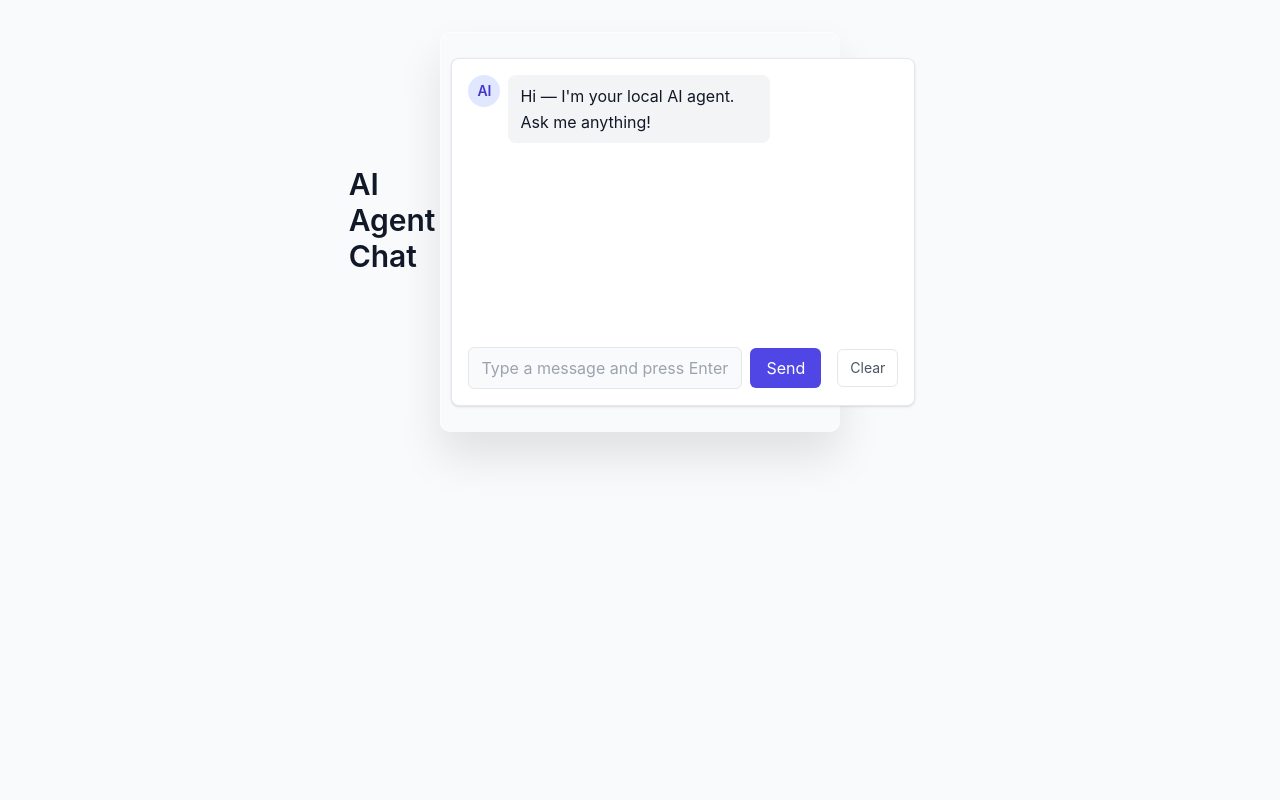
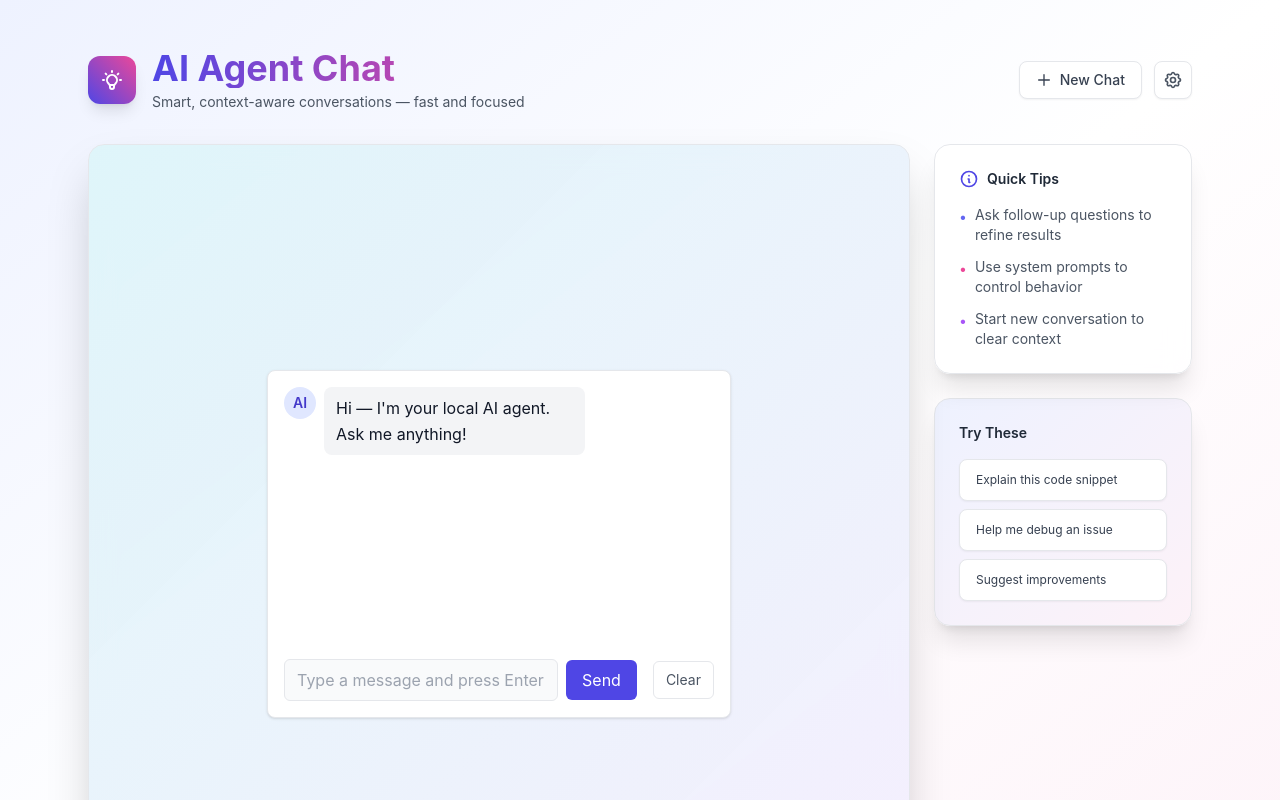
Before and after one commit to shubham21155102/portfolio, a Next.js app in the folder apps/web/: page /chat in a window 1280 px wide. Shown: the top 800 px of the page. Built offline with nearby package versions, Linux system fonts and the light colour scheme; no server answers.

Commit message:
modern UI

```diff
--- a/apps/web/app/chat/page.tsx
+++ b/apps/web/app/chat/page.tsx
@@ -3,10 +3,97 @@ import ChatBot from "../components/ChatBot"
 
 export default function Page() {
   return (
-    <main className="min-h-screen bg-gray-50 dark:bg-gray-900 py-8">
-      <div className="container mx-auto px-4">
-        <h1 className="text-3xl font-semibold mb-6 text-gray-900 dark:text-gray-100">AI Agent Chat</h1>
-        <ChatBot />
+    <main className="min-h-screen bg-gradient-to-br from-indigo-50 via-white to-pink-50 dark:from-gray-950 dark:via-gray-900 dark:to-black py-12">
+      <div className="max-w-6xl mx-auto px-6">
+        {/* Header Section */}
+        <header className="mb-8 flex flex-col sm:flex-row items-start sm:items-center justify-between gap-4">
+          <div className="flex items-center gap-4">
+            <div className="flex items-center justify-center h-12 w-12 rounded-xl bg-gradient-to-tr from-indigo-600 to-pink-500 text-white font-bold shadow-lg">
+              <svg xmlns="http://www.w3.org/2000/svg" className="h-6 w-6" fill="none" viewBox="0 0 24 24" stroke="currentColor">
+                <path strokeLinecap="round" strokeLinejoin="round" strokeWidth={2} d="M9.663 17h4.673M12 3v1m6.364 1.636l-.707.707M21 12h-1M4 12H3m3.343-5.657l-.707-.707m2.828 9.9a5 5 0 117.072 0l-.548.547A3.374 3.374 0 0014 18.469V19a2 2 0 11-4 0v-.531c0-.895-.356-1.754-.988-2.386l-.548-.547z" />
+              </svg>
+            </div>
+            <div>
+              <h1 className="text-3xl sm:text-4xl font-bold bg-gradient-to-r from-indigo-600 to-pink-500 bg-clip-text text-transparent">
+                AI Agent Chat
+              </h1>
+              <p className="text-sm text-gray-600 dark:text-gray-400 mt-1">
+                Smart, context-aware conversations — fast and focused
+              </p>
+            </div>
+          </div>
+
+          <div className="flex items-center gap-3">
+            <button className="inline-flex items-center gap-2 px-4 py-2 rounded-lg bg-white dark:bg-gray-800 border border-gray-200 dark:border-gray-700 shadow-sm text-sm font-medium text-gray-700 dark:text-gray-200 hover:bg-gray-50 dark:hover:bg-gray-750 transition-colors">
+              <svg xmlns="http://www.w3.org/2000/svg" className="h-4 w-4" fill="none" viewBox="0 0 24 24" stroke="currentColor">
+                <path strokeLinecap="round" strokeLinejoin="round" strokeWidth={2} d="M12 4v16m8-8H4" />
+              </svg>
+              New Chat
+            </button>
+            <button
+              aria-label="settings"
+              className="p-2 rounded-lg bg-white dark:bg-gray-800 border border-gray-200 dark:border-gray-700 text-gray-600 dark:text-gray-300 hover:bg-gray-50 dark:hover:bg-gray-750 transition-colors shadow-sm"
+            >
+              <svg xmlns="http://www.w3.org/2000/svg" className="h-5 w-5" viewBox="0 0 24 24" fill="none" stroke="currentColor">
+                <path strokeWidth="2" strokeLinecap="round" strokeLinejoin="round" d="M10.325 4.317c.426-1.756 2.924-1.756 3.35 0a1.724 1.724 0 002.573 1.066c1.543-.94 3.31.826 2.37 2.37a1.724 1.724 0 001.065 2.572c1.756.426 1.756 2.924 0 3.35a1.724 1.724 0 00-1.066 2.573c.94 1.543-.826 3.31-2.37 2.37a1.724 1.724 0 00-2.572 1.065c-.426 1.756-2.924 1.756-3.35 0a1.724 1.724 0 00-2.573-1.066c-1.543.94-3.31-.826-2.37-2.37a1.724 1.724 0 00-1.065-2.572c-1.756-.426-1.756-2.924 0-3.35a1.724 1.724 0 001.066-2.573c-.94-1.543.826-3.31 2.37-2.37.996.608 2.296.07 2.572-1.065z" />
+                <path strokeWidth="2" strokeLinecap="round" strokeLinejoin="round" d="M15 12a3 3 0 11-6 0 3 3 0 016 0z" />
+              </svg>
+            </button>
+          </div>
+        </header>
+
+        {/* Main Content */}
+        <div className="grid grid-cols-1 lg:grid-cols-4 gap-6">
+          {/* Chat Section */}
+          <section className="lg:col-span-3 bg-white/80 dark:bg-gray-900/80 backdrop-blur-md border border-gray-200 dark:border-gray-800 rounded-2xl shadow-2xl overflow-hidden">
+            <div className="p-6">
+              <ChatBot />
+            </div>
+          </section>
+
+          {/* Sidebar */}
+          <aside className="lg:col-span-1 space-y-6">
+            {/* Quick Tips Card */}
+            <div className="bg-white/80 dark:bg-gray-900/80 backdrop-blur-md border border-gray-200 dark:border-gray-800 rounded-2xl shadow-xl p-6">
+              <div className="flex items-center gap-2 mb-4">
+                <svg xmlns="http://www.w3.org/2000/svg" className="h-5 w-5 text-indigo-600 dark:text-indigo-400" fill="none" viewBox="0 0 24 24" stroke="currentColor">
+                  <path strokeLinecap="round" strokeLinejoin="round" strokeWidth={2} d="M13 16h-1v-4h-1m1-4h.01M21 12a9 9 0 11-18 0 9 9 0 0118 0z" />
+                </svg>
+                <h3 className="text-sm font-semibold text-gray-800 dark:text-gray-100">Quick Tips</h3>
+              </div>
+              <ul className="text-sm text-gray-600 dark:text-gray-400 space-y-3">
+                <li className="flex items-start gap-2">
+                  <span className="text-indigo-500 mt-0.5">•</span>
+                  <span>Ask follow-up questions to refine results</span>
+                </li>
+                <li className="flex items-start gap-2">
+                  <span className="text-pink-500 mt-0.5">•</span>
+                  <span>Use system prompts to control behavior</span>
+                </li>
+                <li className="flex items-start gap-2">
+                  <span className="text-purple-500 mt-0.5">•</span>
+                  <span>Start new conversation to clear context</span>
+                </li>
+              </ul>
+            </div>
+
+            {/* Sample Prompts Card */}
+            <div className="bg-gradient-to-br from-indigo-50 to-pink-50 dark:from-gray-800 dark:to-gray-900 border border-gray-200 dark:border-gray-700 rounded-2xl shadow-xl p-6">
+              <h3 className="text-sm font-semibold text-gray-800 dark:text-gray-100 mb-4">Try These</h3>
+              <div className="space-y-2">
+                <button className="w-full text-left px-4 py-3 rounded-lg bg-white dark:bg-gray-800 border border-gray-200 dark:border-gray-700 text-xs text-gray-700 dark:text-gray-300 hover:border-indigo-300 dark:hover:border-indigo-600 transition-colors shadow-sm">
+                  Explain this code snippet
+                </button>
+                <button className="w-full text-left px-4 py-3 rounded-lg bg-white dark:bg-gray-800 border border-gray-200 dark:border-gray-700 text-xs text-gray-700 dark:text-gray-300 hover:border-indigo-300 dark:hover:border-indigo-600 transition-colors shadow-sm">
+                  Help me debug an issue
+                </button>
+                <button className="w-full text-left px-4 py-3 rounded-lg bg-white dark:bg-gray-800 border border-gray-200 dark:border-gray-700 text-xs text-gray-700 dark:text-gray-300 hover:border-indigo-300 dark:hover:border-indigo-600 transition-colors shadow-sm">
+                  Suggest improvements
+                </button>
+              </div>
+            </div>
+          </aside>
+        </div>
       </div>
     </main>
   )
```
